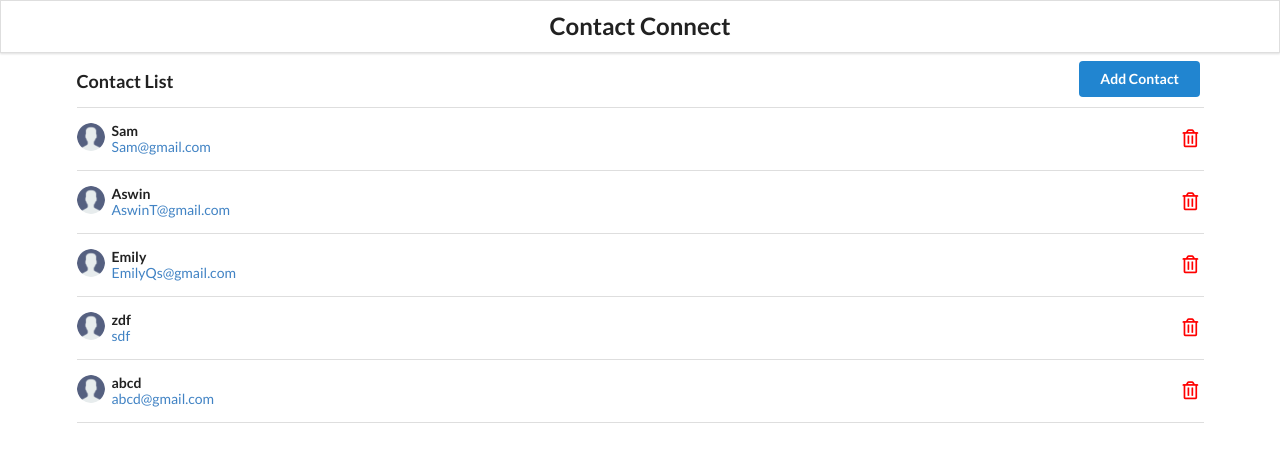
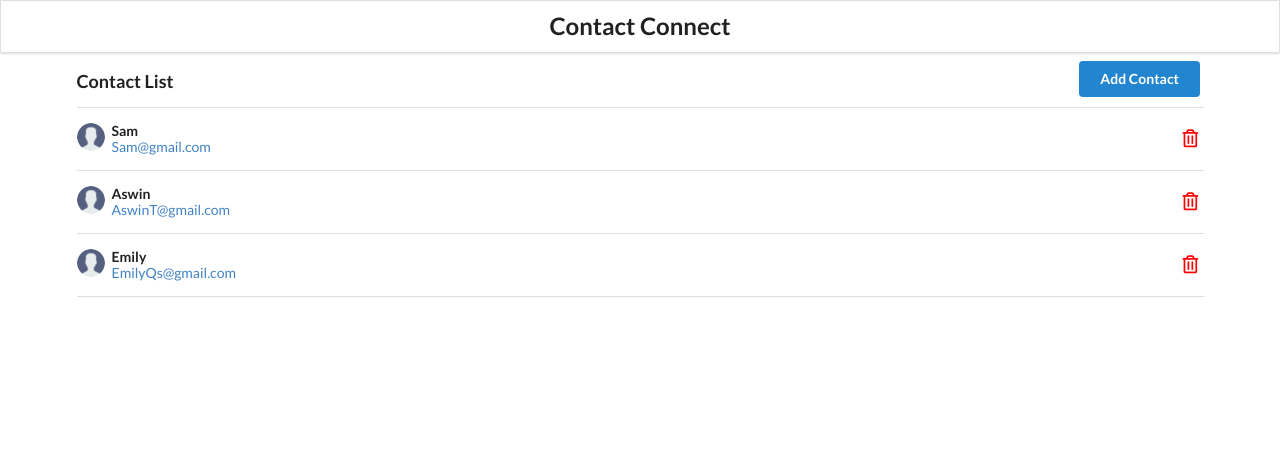
Before and after one commit to PrajilPradeep/contact-connect, a React (Vite) app: page / in a window 1280 px wide. Shown: the top 462 px of the page. Built offline with nearby package versions, Linux system fonts and the light colour scheme; data requests are answered from the project's data file.

Commit message:
Update contact deletion to ulitize JSON server instead of local storage

```diff
--- a/data/db.json
+++ b/data/db.json
@@ -14,16 +14,6 @@
       "id": "e1282816-7f3c-4434-81bb-f2f751be88a4",
       "name": "Emily",
       "email": "EmilyQs@gmail.com"
-    },
-    {
-      "id": "1607d77a-4539-4f14-bffd-5ea762f2588d",
-      "name": "zdf",
-      "email": "sdf"
-    },
-    {
-      "id": "e277fcd1-f696-44ae-a9b9-dce4ea7a7882",
-      "name": "abcd",
-      "email": "abcd@gmail.com"
     }
   ]
 }
--- a/src/components/App.jsx
+++ b/src/components/App.jsx
@@ -34,14 +34,12 @@ function App() {
     getAllContact();
   }, []);
 
-  const deleteContact = (id) => {
+  const deleteContact = async (id) => {
+    await api.delete(`/contacts/${id}`);
     const newContactList = contactList.filter((contact) => contact.id !== id);
     setContactList(newContactList);
-    window.localStorage.setItem(
-      LOCAL_STORAGE_KEY,
-      JSON.stringify(newContactList)
-    );
   };
+
   return (
     <div className="ui container">
       <Router>
```
